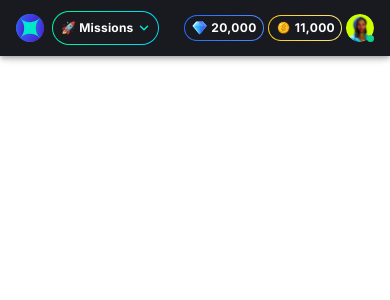
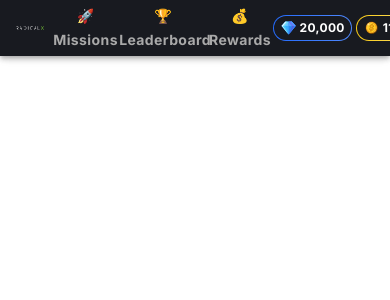
Before and after one commit to est-kim/radicalx, a React (Create React App) app: page / in a window 390 px wide. Shown: the top 300 px of the page. Built offline with nearby package versions, Linux system fonts and the light colour scheme.

Commit message:
changed breakpoints naming

```diff
--- a/src/App.js
+++ b/src/App.js
@@ -5,12 +5,18 @@ import { createTheme, ThemeProvider } from "@mui/material/styles";
 const theme = createTheme({
   breakpoints: {
     values: {
-      xs: 0, //
-      sm: 576, //
-      md: 768, //
-      lg: 1024,  //
-      xl: 1280, //
-      xxl: 1536, //
+      mobileSmall: 320, // xs
+      mobile: 576.5, // sm
+      tablet: 767.5, // md
+      laptop: 1024, // lg
+      desktop: 1280, // xl
+      desktopLarge: 1536, // xxl
+      // xs: 0, //
+      // sm: 576, //
+      // md: 768, //
+      // lg: 1024,  //
+      // xl: 1280, //
+      // xxl: 1536, //
     },
   },
 });
--- a/src/components/Header/AvatarWithStatus.js
+++ b/src/components/Header/AvatarWithStatus.js
@@ -8,20 +8,20 @@ function AvatarWithStatus({ avatarSrc }) {
         src={avatarSrc}
         sx={{
           width: {
-            xs: "28px",
-            sm: "36px",
-            md: "36px",
-            lg: "36px",
-            xl: "36px",
-            xxl: "45px",
+            mobileSmall: "28px",
+            mobile: "36px",
+            tablet: "36px",
+            laptop: "36px",
+            desktop: "36px",
+            desktopLarge: "45px",
           },
           height: {
-            xs: "28px",
-            sm: "36px",
-            md: "36px",
-            lg: "36px",
-            xl: "36px",
-            xxl: "45px",
+            mobileSmall: "28px",
+            mobile: "36px",
+            tablet: "36px",
+            laptop: "36px",
+            desktop: "36px",
+            desktopLarge: "45px",
           },
         }}
       />
@@ -33,20 +33,20 @@ function AvatarWithStatus({ avatarSrc }) {
         borderRadius="50%"
         sx={{
           width: {
-            xs: 7,
-            sm: 9,
-            md: 9,
-            lg: 9,
-            xl: 9,
-            xxl: 11.25,
+            mobileSmall: 7,
+            mobile: 9,
+            tablet: 9,
+            laptop: 9,
+            desktop: 9,
+            desktopLarge: 11.25,
           },
           height: {
-            xs: 7,
-            sm: 9,
-            md: 9,
-            lg: 9,
-            xl: 9,
-            xxl: 11.25,
+            mobileSmall: 7,
+            mobile: 9,
+            tablet: 9,
+            laptop: 9,
+            desktop: 9,
+            desktopLarge: 11.25,
           },
         }}
       ></Box>
--- a/src/components/Header/CurrencyButton.js
+++ b/src/components/Header/CurrencyButton.js
@@ -16,55 +16,55 @@ function CurrencyButton({ children, type }) {
       sx={{
         display: "flex",
         padding: {
-          xs: "1px",
-          sm: "1px",
-          md: "1px",
-          lg: "1px",
-          xl: "1px",
-          xxl: "2px",
+          mobileSmall: "1px",
+          mobile: "1px",
+          tablet: "1px",
+          laptop: "1px",
+          desktop: "1px",
+          desktopLarge: "2px",
         },
         borderRadius: "40px",
         backgroundImage,
         alignItems: "center",
         justifyContent: "center",
-        height: {xs: "100%",sm: "100%"},
+        height: {mobileSmall: "100%",mobile: "100%"},
       }}
     >
       <Button
         sx={{
           display: "flex",
           padding: {
-            xs: "2px 6px",
-            sm: "2px 8px",
-            md: "2px 8px",
-            lg: "2px 16px",
-            xl: "2px 16px",
-            xxl: "2px 16px",
+            mobileSmall: "2px 6px",
+            mobile: "2px 8px",
+            tablet: "2px 8px",
+            laptop: "2px 16px",
+            desktop: "2px 16px",
+            desktopLarge: "2px 16px",
           },
           justifyContent: "center",
           alignItems: "center",
           gap: {
-            xs: "2px",
-            sm: "4px",
-            md: "4px",
-            lg: "8px",
-            xl: "8px",
-            xxl: "8px",
+            mobileSmall: "2px",
+            mobile: "4px",
+            tablet: "4px",
+            laptop: "8px",
+            desktop: "8px",
+            desktopLarge: "8px",
           },
           alignSelf: {
-            xs: "stretch",
+            mobileSmall: "stretch",
           },
-          height: {xs: "100%",sm: "100%"},
+          height: {mobileSmall: "100%",mobile: "100%"},
           borderRadius: "40px",
           backgroundColor: "#181A20", // Adjust color as per requirement
           color: "#FFFFFF", // Adjust color as per requirement
           fontSize: {
-            xs: "12px",
-            sm: "14px",
-            md: "14px",
-            lg: "16px",
-            xl: "16px",
-            xxl: "20px",
+            mobileSmall: "12px",
+            mobile: "14px",
+            tablet: "14px",
+            laptop: "16px",
+            desktop: "16px",
+            desktopLarge: "20px",
           },
           fontFamily: "Inter",
           fontWeight: 700,
--- a/src/components/Header/CurrencyButtonImage.js
+++ b/src/components/Header/CurrencyButtonImage.js
@@ -7,20 +7,18 @@ function CurrencyButtonImage({ src, alt }) {
       alt={alt}
       sx={{
         width: {
-          xs: "18px",
-          sm: "20px",
-          md: "20px",
-          lg: "24px",
-          xl: "24px",
-          xxl: "28px",
+          mobileSmall: "18px",
+          mobile: "20px",
+          tablet: "20px",
+          desktop: "24px",
+          desktopLarge: "28px",
         },
         height: {
-          xs: "18px",
-          sm: "20px",
-          md: "20px",
-          lg: "24px",
-          xl: "24px",
-          xxl: "28px",
+          mobileSmall: "18px",
+          mobile: "20px",
+          tablet: "20px",
+          desktop: "24px",
+          desktopLarge: "28px",
         },
       }}
     />
--- a/src/components/Header/Header.js
+++ b/src/components/Header/Header.js
@@ -4,10 +4,6 @@ import {
   AppBar,
   Box,
   Toolbar,
-  Typography,
-  Button,
-  useTheme,
-  useMediaQuery,
 } from "@mui/material";
 import CurrencyButton from "./CurrencyButton";
 import CurrencyButtonImage from "./CurrencyButtonImage";
@@ -34,12 +30,12 @@ function Header() {
           justifyContent: "space-between",
           boxSizing: "border-box",
           margin: {
-            xs: "0px 16px 0px 16px",
-            sm: "0px 24px 0px 24px",
-            md: "0px 24px 0px 24px",
-            lg: "0px 40px 0px 40px",
-            xl: "0px 42px 0px 40px",
-            xxl: "0px 40px 0px 40px",
+            mobileSmall: "0px 16px 0px 16px",
+            mobile: "0px 24px 0px 24px",
+            tablet: "0px 24px 0px 24px",
+            laptop: "0px 40px 0px 40px",
+            desktop: "0px 42px 0px 40px",
+            desktopLarge: "0px 40px 0px 40px",
           },
         }}
       >
@@ -51,12 +47,12 @@ function Header() {
             alignItems: "center", // Vertically align items
             justifyContent: "space-between",
             gap: {
-              xs: "auto",
-              sm: "auto",
-              md: "16px",
-              lg: "16px",
-              xl: "16px",
-              xxl: "24px",
+              mobileSmall: "auto",
+              mobile: "auto",
+              tablet: "16px",
+              laptop: "16px",
+              desktop: "16px",
+              desktopLarge: "24px",
             },
           }}
         >
@@ -70,26 +66,26 @@ function Header() {
           id="currencies"
           sx={{
             marginLeft: {
-              xs: "auto",
-              sm: "auto",
-              md: "0px",
-              lg: "0px",
-              xl: "0px",
-              xxl: "0px",
+              mobileSmall: "auto",
+              mobile: "auto",
+              tablet: "0px",
+              laptop: "0px",
+              desktop: "0px",
+              desktopLarge: "0px",
             }, // The space you want to the right
             display: "flex",
             alignItems: "center",
             alignSelf: {
-              xs: "center",
-              xxl: "stretch",
+              mobileSmall: "center",
+              desktopLarge: "stretch",
             },
             gap: {
-              xs: "4px",
-              sm: "8px",
-              md: "8px",
-              lg: "8px",
-              xl: "8px",
-              xxl: "16px",
+              mobileSmall: "4px",
+              mobile: "8px",
+              tablet: "8px",
+              laptop: "8px",
+              desktop: "8px",
+              desktopLarge: "16px",
             },
           }}
         >
--- a/src/components/Header/Logo.js
+++ b/src/components/Header/Logo.js
@@ -19,26 +19,26 @@ function Logo() {
         display: "flex",
         flexShrink: 0,
         marginRight: {
-          xs: "8px",
-          sm: "24px",
-          md: "16px"
+          mobileSmall: "8px",
+          mobile: "24px",
+          tablet: "16px"
         },
         img: {
           width: {
-            xs: "28px",
-            sm: "36px",
-            md: "36px",
-            lg: "166.72px",
-            xl: "166.72px",
-            xxl: "166.72px",
+            mobileSmall: "28px",
+            mobile: "36px",
+            tablet: "36px",
+            laptop: "166.72px",
+            desktop: "166.72px",
+            desktopLarge: "166.72px",
           },
           height: {
-            xs: "28px",
-            sm: "36px",
-            md: "36px",
-            lg: "21.341px",
-            xl: "21.341px",
-            xxl: "21.341px",
+            mobileSmall: "28px",
+            mobile: "36px",
+            tablet: "36px",
+            laptop: "21.341px",
+            desktop: "21.341px",
+            desktopLarge: "21.341px",
           },
         },
       }}
--- a/src/components/Header/MenuButton.js
+++ b/src/components/Header/MenuButton.js
@@ -35,14 +35,14 @@ const MenuButton = ({ pages, selectedPage, handlePageClick }) => {
         sx={{
           display: "inline-flex",
           padding: {
-            xs: "1px",
-            sm: "1px",
+            mobileSmall: "1px",
+            mobile: "1px",
           },
           borderRadius: "100px",
           backgroundImage,
           alignItems: "flex-start",
           justifyContent: "center",
-          height: {xs: "100%",sm: "100%"},
+          height: {mobileSmall: "100%",mobile: "100%"},
         }}
       >
         <Button
@@ -55,16 +55,16 @@ const MenuButton = ({ pages, selectedPage, handlePageClick }) => {
             fontStyle: "normal",
             textAlign: "center",
             fontSize: {
-              xs: "12px",
-              sm: "14px",
+              mobileSmall: "12px",
+              mobile: "14px",
             },
             lineHeight: {
-              xs: "140%",
-              sm: "140%",
+              mobileSmall: "140%",
+              mobile: "140%",
             },
             letterSpacing: {
-              xs: "0.2px",
-              sm: "0.2px",
+              mobileSmall: "0.2px",
+              mobile: "0.2px",
             },
             textTransform: "none",
             color: "#FFFFFF",
@@ -74,10 +74,10 @@ const MenuButton = ({ pages, selectedPage, handlePageClick }) => {
             alignItems: "center",
             justifyContent: "center",
             alignSelf: "center",
-            height: {xs: "100%",sm: "36px"},
+            height: {mobileSmall: "100%",mobile: "36px"},
             display: "flex",
-            gap: { xs: "4px", sm: "8px" },
-            padding: {xs: "8px", sm: "6px 16px"},
+            gap: { mobileSmall: "4px", mobile: "8px" },
+            padding: {mobileSmall: "8px", mobile: "6px 16px"},
           }}
         >
           {selectedPage || "🚀 Missions"}{" "}
@@ -110,7 +110,7 @@ const MenuButton = ({ pages, selectedPage, handlePageClick }) => {
       <Box
         sx={{
           display: "flex",
-          gap: { md: "16px", lg: "16px", xl: "16px", xxl: "24px" },
+          gap: { tablet: "16px", laptop: "16px", desktop: "16px", desktopLarge: "24px" },
         }}
       >
         {pages.map((page) => (
--- a/src/components/Header/PageButton.js
+++ b/src/components/Header/PageButton.js
@@ -9,12 +9,12 @@ const PageButton = ({ page, selectedPage, handlePageClick }) => (
       my: 2,
       display: "block",
       color: selectedPage === page ? "transparent" : "darkgrey", // Adjust color as per requirement
-      fontSize: { sm: "16px", md: "16px", lg: "16px", xl: "18px", xxl: "20px" }, // font-size
+      fontSize: { mobile: "16px", tablet: "16px", laptop: "16px", desktop: "18px", desktopLarge: "20px" }, // font-size
       fontStyle: "normal",
       fontFamily: "Inter", // font-family
       fontWeight: 700, // font-weight
-      lineHeight: { md: "140%", lg: "140%", xl: "140%", xxl: "160%" }, // line-height
-      letterSpacing: { md: "0.2px", lg: "0.2px", xl: "0.2px" },
+      lineHeight: { tablet: "140%", laptop: "140%", desktop: "140%", desktopLarge: "160%" }, // line-height
+      letterSpacing: { tablet: "0.2px", laptop: "0.2px", desktop: "0.2px" },
       textTransform: "none", // text-transform
       padding: 0,
       gap: "24px",
```
